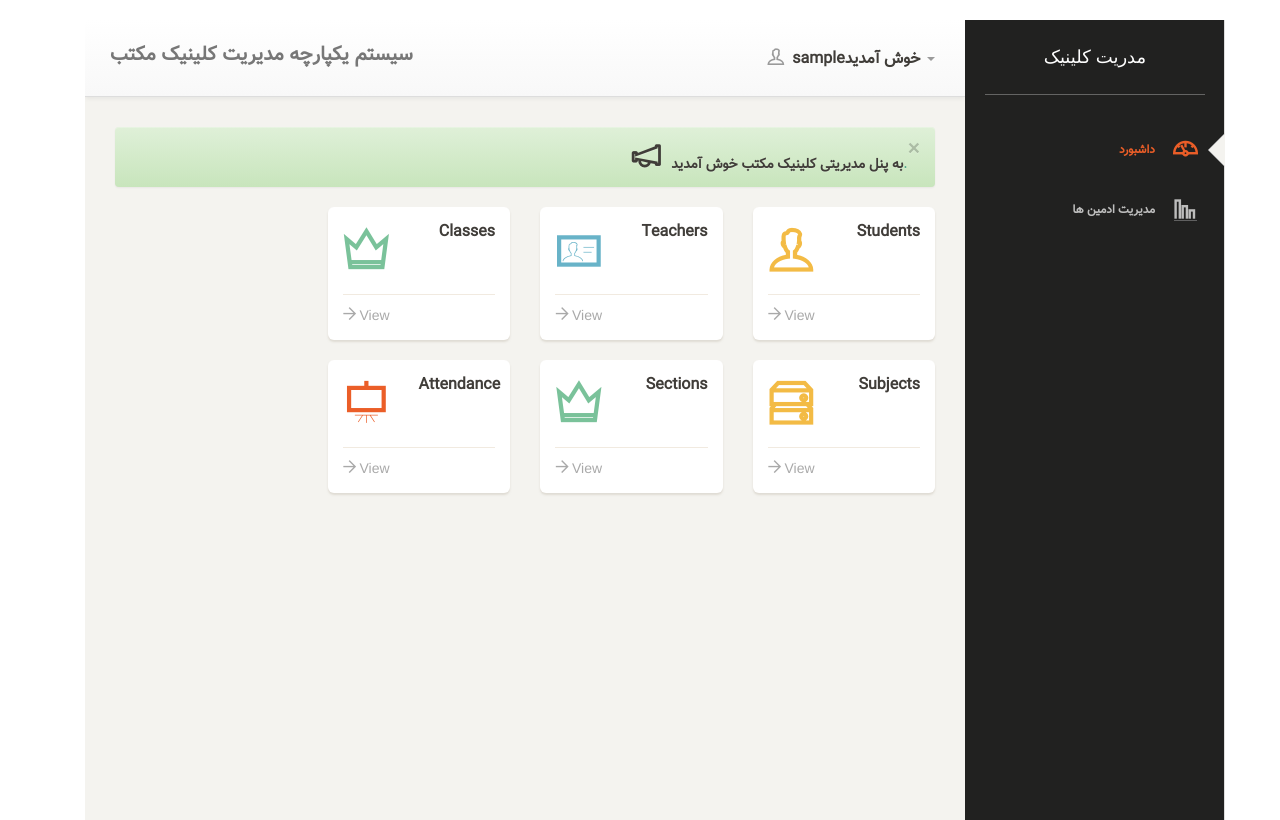
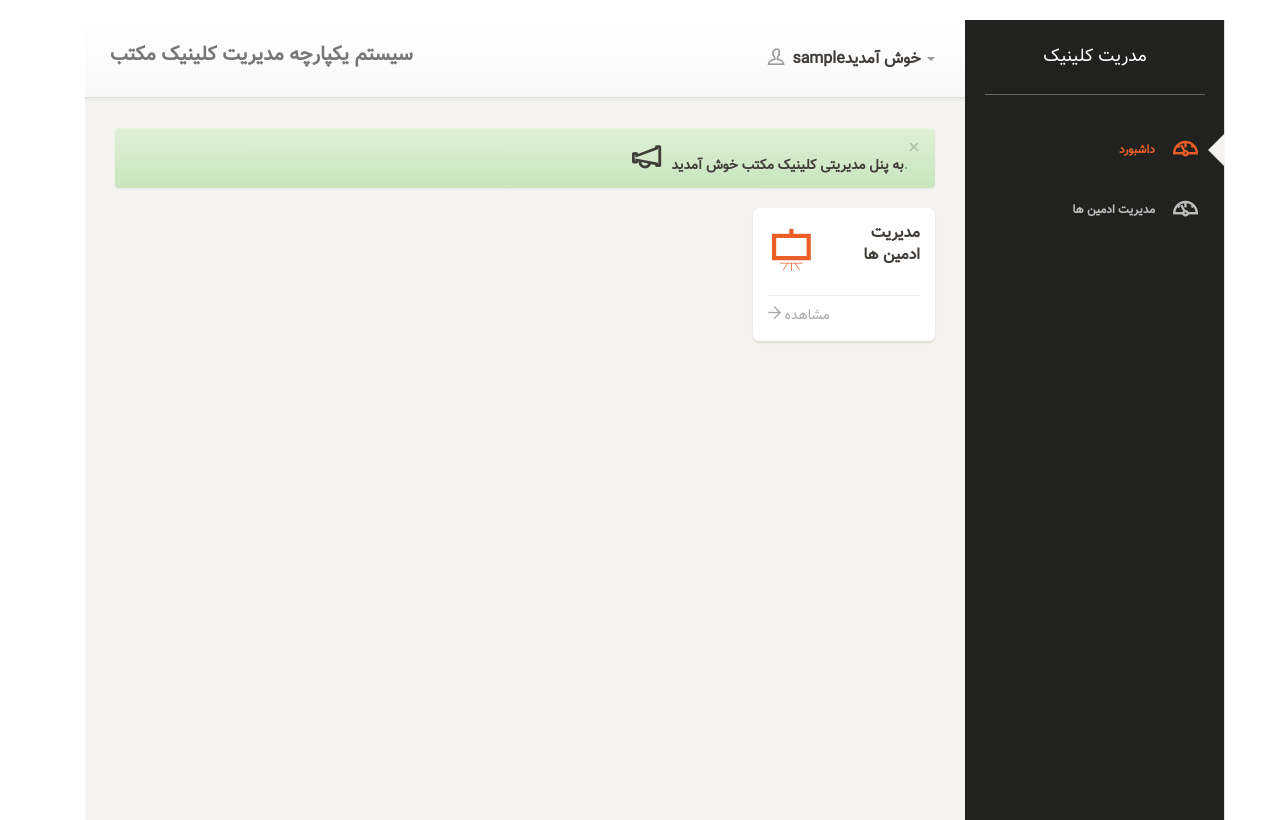
Before and after one commit to m20082008/clinicmanagement, a PHP site: page /dashboard.php in a window 1280 px wide. Run offline with PHP 8.4, Linux system fonts and the light colour scheme; the visitor is signed in with stand-in values (Sample User, id 1); some libraries are stand-ins or nearby versions; some web fonts are replaced.

Commit message:
تغییرات زیاد!
اضافه کردن ادیمن
حذف ادمین
آپدیت ادمین
فعال یا غیر فعال کردن ادمین
اضافه کردن خروج از سیستم

```diff
--- a/assets/css/paper-dashboard.css
+++ b/assets/css/paper-dashboard.css
@@ -2789,3 +2789,13 @@ h4.modal-title {
 .form-control {
   text-align: right;
 }
+h4.modal-title {
+  font-family: vazir;
+}
+
+.stats {
+  font-family: vazir;
+}
+a {
+  font-family: vazir;
+}
--- a/dashboard.php
+++ b/dashboard.php
@@ -15,140 +15,140 @@ include('inc/header.php');
 			  <a href="#" class="close" data-dismiss="alert" aria-label="close">&times;</a>
 			  <strong><span class="ti ti-announcement fa-2x"></span> </strong> <strong>&nbsp;&nbsp;به پنل مدیریتی کلینیک مکتب خوش آمدید</strong>.
 			</div>
-			<div class="row"><!--row begins-->
-				<div class="col-lg-3 col-sm-6">
-					<div class="card">
-						<div class="content">
-							<div class="row">
-								<div class="col-xs-5">
-									<div class="icon-big icon-warning text-center">
-										<i class="ti-user"></i>
-									</div>
-								</div>
-								<div class="col-xs-7">
-									<div class="numbers">
-										<p><strong>Students</strong></p>
-									</div>
-								</div>
-							</div>
-							<a href="students.php">
-								<div class="footer">
-								<hr />
-								<div class="stats">
-									<i class="ti-arrow-right"></i>View
-								</div>
-							</div>
-						</a>
-						</div>
-					</div>
-				</div>
-				<div class="col-lg-3 col-sm-6">
-					<div class="card">
-						<div class="content">
-							<div class="row">
-								<div class="col-xs-5">
-									<div class="icon-big icon-info text-center">
-										<i class="ti-id-badge"></i>
-									</div>
-								</div>
-								<div class="col-xs-7">
-									<div class="numbers">
-										<p><strong>Teachers</strong></p>
-									</div>
-								</div>
-							</div>
-							<a href="teacher.php">
-								<div class="footer">
-								<hr />
-								<div class="stats">
-									<i class="ti-arrow-right"></i>View
-								</div>
-							</div>
-						</a>
-						</div>
-					</div>
-				</div>
-				<div class="col-lg-3 col-sm-6">
-					<div class="card">
-						<div class="content">
-							<div class="row">
-								<div class="col-xs-5">
-									<div class="icon-big icon-success text-center">
-										<i class="ti-crown"></i>
-									</div>
-								</div>
-								<div class="col-xs-7">
-									<div class="numbers">
-										<p><strong>Classes</strong></p>
-									</div>
-								</div>
-							</div>
-							<a href="classes.php">
-								<div class="footer">
-								<hr />
-								<div class="stats">
-									<i class="ti-arrow-right"></i>View
-								</div>
-							</div>
-						</a>
-						</div>
-					</div>
-				</div>
-			</div><!--row ends-->
+<!--			<div class="row">row begins-->
+<!--				<div class="col-lg-3 col-sm-6">-->
+<!--					<div class="card">-->
+<!--						<div class="content">-->
+<!--							<div class="row">-->
+<!--								<div class="col-xs-5">-->
+<!--									<div class="icon-big icon-warning text-center">-->
+<!--										<i class="ti-user"></i>-->
+<!--									</div>-->
+<!--								</div>-->
+<!--								<div class="col-xs-7">-->
+<!--									<div class="numbers">-->
+<!--										<p><strong>Students</strong></p>										-->
+<!--									</div>-->
+<!--								</div>-->
+<!--							</div>-->
+<!--							<a href="students.php">-->
+<!--								<div class="footer">-->
+<!--								<hr />-->
+<!--								<div class="stats">-->
+<!--									<i class="ti-arrow-right"></i>View-->
+<!--								</div>-->
+<!--							</div>-->
+<!--						</a>-->
+<!--						</div>-->
+<!--					</div>-->
+<!--				</div>				-->
+<!--				<div class="col-lg-3 col-sm-6">-->
+<!--					<div class="card">-->
+<!--						<div class="content">-->
+<!--							<div class="row">-->
+<!--								<div class="col-xs-5">-->
+<!--									<div class="icon-big icon-info text-center">-->
+<!--										<i class="ti-id-badge"></i>-->
+<!--									</div>-->
+<!--								</div>-->
+<!--								<div class="col-xs-7">-->
+<!--									<div class="numbers">-->
+<!--										<p><strong>Teachers</strong></p>									   -->
+<!--									</div>-->
+<!--								</div>-->
+<!--							</div>-->
+<!--							<a href="teacher.php">-->
+<!--								<div class="footer">-->
+<!--								<hr />-->
+<!--								<div class="stats">-->
+<!--									<i class="ti-arrow-right"></i>View-->
+<!--								</div>-->
+<!--							</div>-->
+<!--						</a>-->
+<!--						</div>-->
+<!--					</div>-->
+<!--				</div>-->
+<!--				<div class="col-lg-3 col-sm-6">-->
+<!--					<div class="card">-->
+<!--						<div class="content">-->
+<!--							<div class="row">-->
+<!--								<div class="col-xs-5">-->
+<!--									<div class="icon-big icon-success text-center">-->
+<!--										<i class="ti-crown"></i>-->
+<!--									</div>-->
+<!--								</div>-->
+<!--								<div class="col-xs-7">-->
+<!--									<div class="numbers">-->
+<!--										<p><strong>Classes</strong></p>										-->
+<!--									</div>-->
+<!--								</div>-->
+<!--							</div>-->
+<!--							<a href="classes.php">-->
+<!--								<div class="footer">-->
+<!--								<hr />-->
+<!--								<div class="stats">-->
+<!--									<i class="ti-arrow-right"></i>View-->
+<!--								</div>-->
+<!--							</div>-->
+<!--						</a>-->
+<!--						</div>-->
+<!--					</div>-->
+<!--				</div>-->
+<!--			</div>row ends-->
 			<!--row begins-->
 				<div class="row">
-				<div class="col-lg-3 col-sm-6">
-					<div class="card">
-						<div class="content">
-							<div class="row">
-								<div class="col-xs-5">
-									<div class="icon-big icon-warning text-center">
-										<i class="ti-harddrives"></i>
-									</div>
-								</div>
-								<div class="col-xs-7">
-									<div class="numbers">
-										<p><strong>Subjects</strong></p>
-									</div>
-								</div>
-							</div>
-							<a href="subjects.php">
-								<div class="footer">
-								<hr />
-								<div class="stats">
-									<i class="ti-arrow-right"></i>View
-								</div>
-							</div>
-						</a>
-						</div>
-					</div>
-				</div>
-				<div class="col-lg-3 col-sm-6">
-					<div class="card">
-						<div class="content">
-							<div class="row">
-								<div class="col-xs-5">
-									<div class="icon-big icon-success text-center">
-										<i class="ti-crown"></i>
-									</div>
-								</div>
-								<div class="col-xs-7">
-									<div class="numbers">
-										<p><strong>Sections</strong></p>
-									</div>
-								</div>
-							</div>
-							<a href="sections.php">
-								<div class="footer">
-								<hr />
-								<div class="stats">
-									<i class="ti-arrow-right"></i>View
-								</div>
-							</div>
-						</a>
-						</div>
-					</div>
-				</div>
+<!--				<div class="col-lg-3 col-sm-6">-->
+<!--					<div class="card">-->
+<!--						<div class="content">-->
+<!--							<div class="row">-->
+<!--								<div class="col-xs-5">-->
+<!--									<div class="icon-big icon-warning text-center">-->
+<!--										<i class="ti-harddrives"></i>-->
+<!--									</div>-->
+<!--								</div>-->
+<!--								<div class="col-xs-7">-->
+<!--									<div class="numbers">-->
+<!--										<p><strong>Subjects</strong></p>									   -->
+<!--									</div>-->
+<!--								</div>-->
+<!--							</div>-->
+<!--							<a href="subjects.php">-->
+<!--								<div class="footer">-->
+<!--								<hr />-->
+<!--								<div class="stats">-->
+<!--									<i class="ti-arrow-right"></i>View-->
+<!--								</div>-->
+<!--							</div>-->
+<!--						</a>-->
+<!--						</div>-->
+<!--					</div>-->
+<!--				</div>-->
+<!--				<div class="col-lg-3 col-sm-6">-->
+<!--					<div class="card">-->
+<!--						<div class="content">-->
+<!--							<div class="row">-->
+<!--								<div class="col-xs-5">-->
+<!--									<div class="icon-big icon-success text-center">-->
+<!--										<i class="ti-crown"></i>-->
+<!--									</div>-->
+<!--								</div>-->
+<!--								<div class="col-xs-7">-->
+<!--									<div class="numbers">-->
+<!--										<p><strong>Sections</strong></p>										-->
+<!--									</div>-->
+<!--								</div>-->
+<!--							</div>-->
+<!--							<a href="sections.php">-->
+<!--								<div class="footer">-->
+<!--								<hr />-->
+<!--								<div class="stats">-->
+<!--									<i class="ti-arrow-right"></i>View-->
+<!--								</div>-->
+<!--							</div>-->
+<!--						</a>-->
+<!--						</div>-->
+<!--					</div>-->
+<!--				</div>-->
 				<div class="col-lg-3 col-sm-6">
 					<div class="card">
 						<div class="content">
@@ -160,15 +160,15 @@ include('inc/header.php');
 								</div>
 								<div class="col-xs-7">
 									<div class="numbers">
-										<p><strong>Attendance</strong></p>
+										<p><strong>مدیریت ادمین ها</strong></p>
 									</div>
 								</div>
 							</div>
-							<a href="attendance.php">
+							<a href="admins.php">
 								<div class="footer">
 								<hr />
 								<div class="stats">
-									<i class="ti-arrow-right"></i>View
+									<i class="ti-arrow-right"></i>مشاهده
 								</div>
 							</div>
 						</a>
--- /dev/null
+++ b/logout.php
@@ -0,0 +1,6 @@
+<?php
+session_start();
+unset($_SESSION['adminUserid']);
+unset($_SESSION['admin']);
+header("Location:index.php");
+?>
--- a/side-menu.php
+++ b/side-menu.php
@@ -13,48 +13,13 @@
                         <p>داشبورد</p>
                     </a>
                 </li>
-<!--                <li id="students">-->
-<!--                    <a href="students.php" class="menu-link">-->
-<!--                        <i class="ti-user"></i>-->
-<!--                        <p>Student</p>-->
-<!--                    </a>-->
-<!--                </li>-->
-<!--                <li id="classes">-->
-<!--                    <a href="classes.php" class="menu-link">-->
-<!--                        <i class="ti-crown"></i>-->
-<!--                        <p>Classes</p>-->
-<!--                    </a>-->
-<!--                </li>-->
-<!--				<li id="sections">-->
-<!--                    <a href="sections.php" class="menu-link">-->
-<!--                        <i class="ti-crown"></i>-->
-<!--                        <p>Sections</p>-->
-<!--                    </a>-->
-<!--                </li>-->
-<!--                <li id="teacher">-->
-<!--                    <a href="teacher.php" class="menu-link">-->
-<!--                        <i class="ti-home"></i>-->
-<!--                        <p>Teacher</p>-->
-<!--                    </a>-->
-<!--                </li>-->
-<!--				<li id="subjects">-->
-<!--                    <a href="subjects.php" class="menu-link">-->
-<!--                        <i class="ti-home"></i>-->
-<!--                        <p>Subjects</p>-->
-<!--                    </a>-->
-<!--                </li>-->
-<!--				<li id="attendance">-->
-<!--                    <a href="attendance.php" class="menu-link">-->
-<!--                        <i class="ti-bar-chart-alt"></i>-->
-<!--                        <p>Attendance</p>-->
-<!--                    </a>-->
-<!--                </li>  -->
-				<li id="adminManage">
-					<a href="admins.php" class="menu-link">
-					<i class="ti-bar-chart-alt"></i>
-					<p>مدیریت ادمین ها</p>
-					</a>
-				</li>
+                <li class="" id="adminPage">
+                    <a href="admins.php" class="menu-link">
+                        <i class="ti-dashboard"></i>
+                        <p>مدیریت ادمین ها</p>
+                    </a>
+                </li>
+
             </ul>
     	</div>
     </div>
```
Also changed, not shown: action.php (+17 -0 lines), admins.php (+3 -4 lines), classes/admin.php (+97 -32 lines), js/admins.js (+69 -2 lines), js/jquery.dataTables.min.js.
